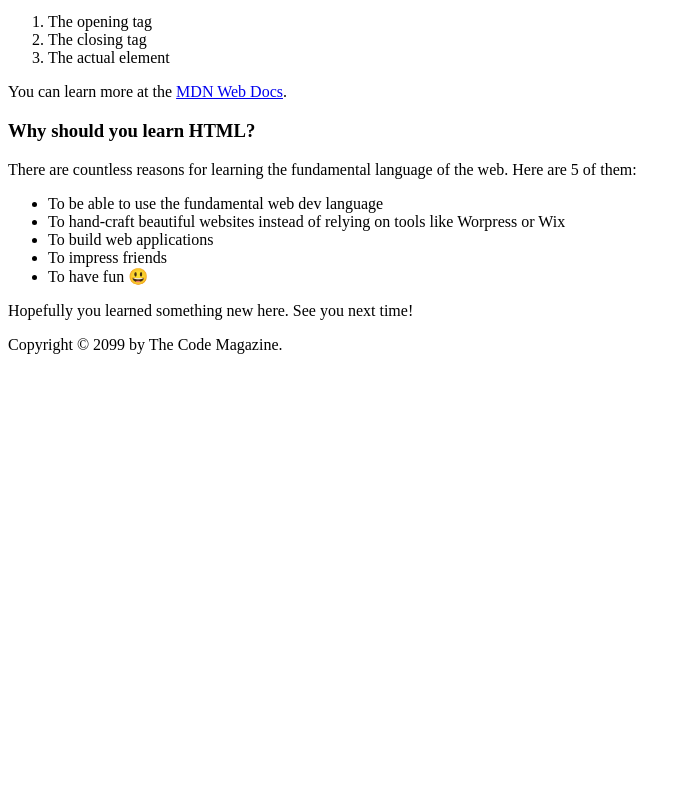
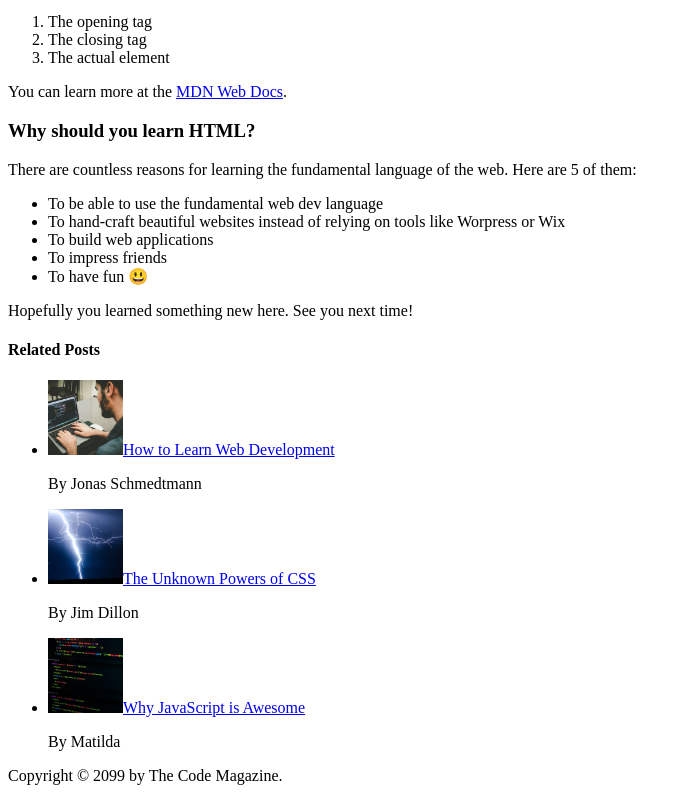
Before and after one commit to AmadeusMora/HTML-Magazine-Project, a plain HTML site: page index.html in a window 1280 px wide. Shown: the part 740-1533 px from the top of the page, without its empty margins (0-691 px from the left). Before the commit the page ends 1102 px from the top, so only its background shows below. Drawn offline with Linux system fonts and the light colour scheme.

Commit message:
Create aside and add aside content.

```diff
--- a/index.html
+++ b/index.html
@@ -4,6 +4,7 @@
     <meta charset="UTF-8" />
     <title>The language of the Web: HTML</title>
   </head>
+
   <body>
     <!--
     <h1>The language of the Web: HTML</h1>
@@ -93,6 +94,35 @@
       </ul>
       <p>Hopefully you learned something new here. See you next time!</p>
     </article>
+    <aside>
+      <h4>Related Posts</h4>
+      <ul>
+        <li>
+          <img
+            src="images/related-1.jpg"
+            alt="Man coding on a laptop"
+            width="75px"
+          /><a href="#">How to Learn Web Development</a>
+          <p>By Jonas Schmedtmann</p>
+        </li>
+        <li>
+          <img
+            src="images/related-2.jpg"
+            alt="Lightning bolt striking ground"
+            width="75px"
+          /><a href="#">The Unknown Powers of CSS</a>
+          <p>By Jim Dillon</p>
+        </li>
+        <li>
+          <img
+            src="images/related-3.jpg"
+            alt="Lines of JavaScript code"
+            width="75px"
+          /><a href="#">Why JavaScript is Awesome</a>
+          <p>By Matilda</p>
+        </li>
+      </ul>
+    </aside>
     <footer>Copyright &copy; 2099 by The Code Magazine.</footer>
   </body>
 </html>
```
